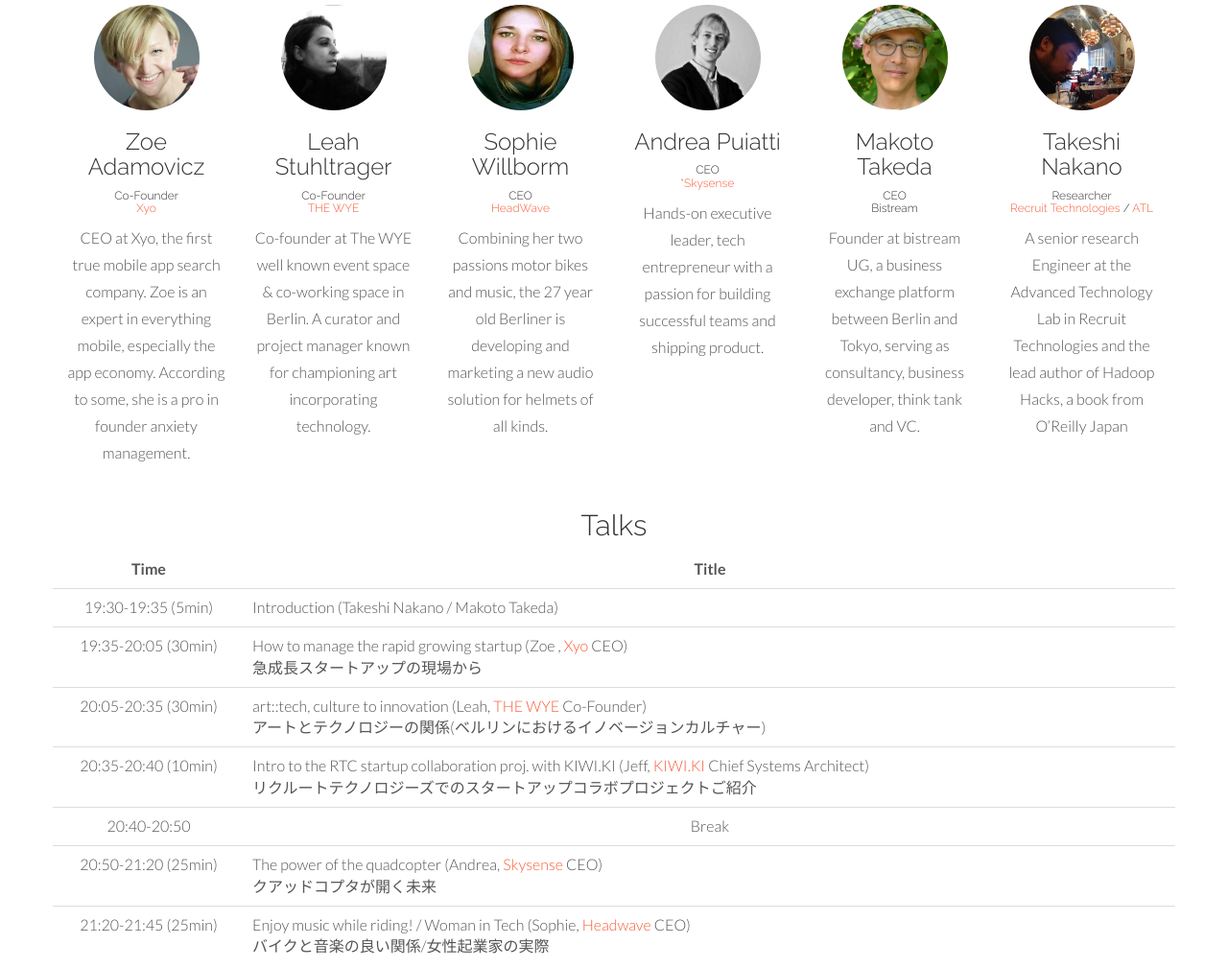
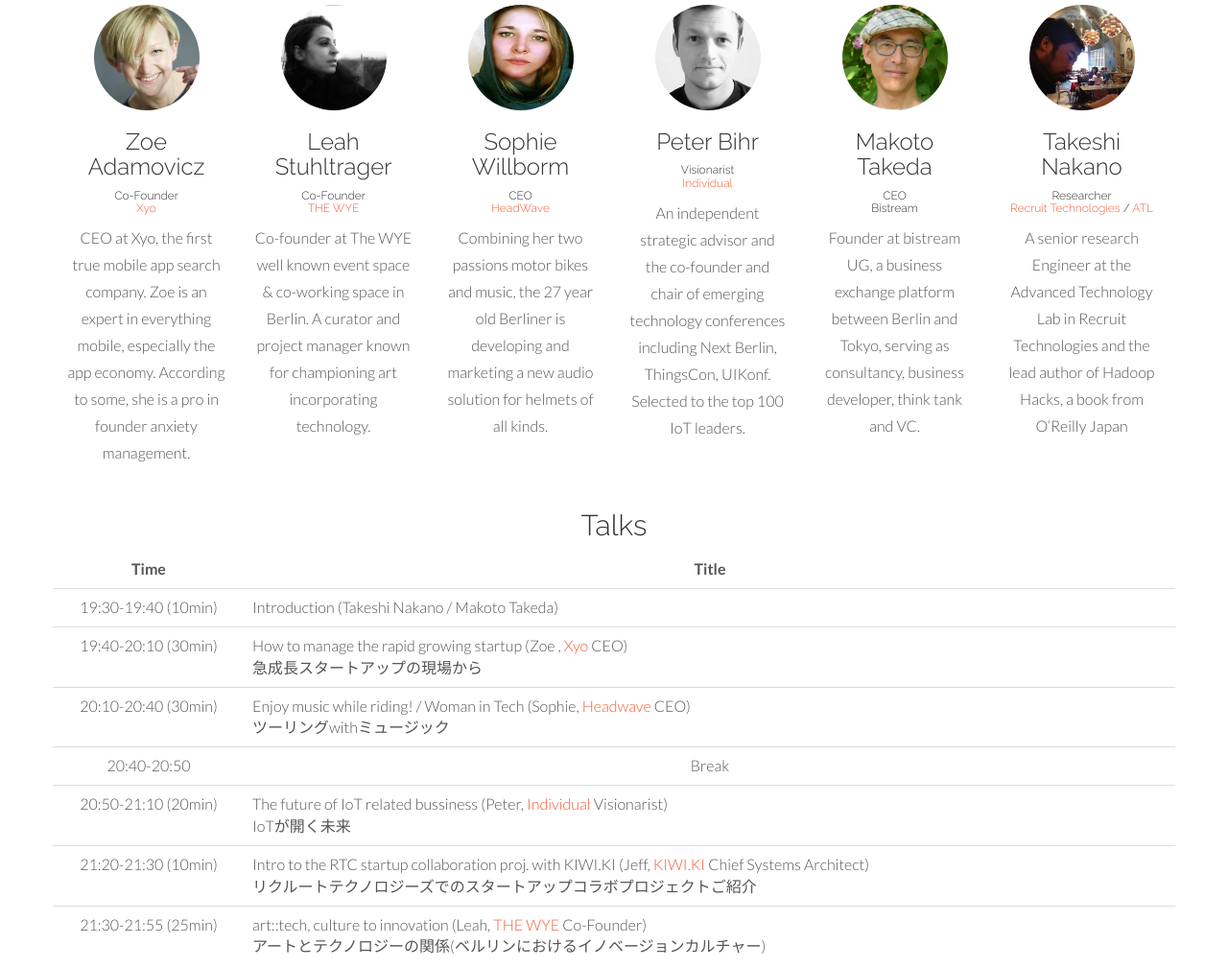
Before and after one commit to tf0054/ffmpeg.wasm, a plain HTML site: page index.html in a window 1280 px wide. Shown: the part 1280-2289 px from the top of the page at 96% size. Drawn offline with Linux system fonts and the light colour scheme.

Commit message:
Changed a speaker (Andrea -> Peter)
Changed the whole agenda

```diff
--- a/index.html
+++ b/index.html
@@ -107,10 +107,11 @@
                     <p>Combining her two passions motor bikes and music, the 27 year old Berliner is developing and marketing a new audio solution for helmets of all kinds.</p>
 				</div>
 				<div class="col-lg-2">
-					<img src="assets/img/speakers/andrea.jpg" data-toggle="tooltip" title="Andrea" class="img-circle" width="110" height="110">
-					<h3>Andrea Puiatti</h3>
-					<h6>CEO<br/><a href="http://www.skysense.de" target="_blank">"Skysense</a></h6>
-<p>Hands-on executive leader, tech entrepreneur with a passion for building successful teams and shipping product.</p>
+					<img src="assets/img/speakers/peter.jpg" data-toggle="tooltip" title="Peter" class="img-circle" width="110" height="110">
+					<h3>Peter Bihr</h3>
+                    <h6>Visionarist<br/><a href="http://www.thewavingcat.com/" target="_blank">Individual</a></h6>
+<p>An independent strategic advisor and the co-founder and chair of emerging technology conferences including Next Berlin, ThingsCon, UIKonf.
+Selected to the top 100 IoT leaders.</p>
 				</div>
 				<div class="col-lg-2">
 					<img src="assets/img/speakers/makoto.jpg" data-toggle="tooltip" title="Makoto Takeda" class="img-circle" width="110" height="110">
@@ -138,32 +139,32 @@
   </thead>
   <tbody>
     <tr>
-      <td>19:30-19:35 (5min)</td>
+      <td>19:30-19:40 (10min)</td>
       <td align="left">Introduction (Takeshi Nakano / Makoto Takeda)</td>
     </tr>
     <tr>
-      <td>19:35-20:05 (30min)</td>
+      <td>19:40-20:10 (30min)</td>
       <td align="left">How to manage the rapid growing startup (Zoe , <a href="http://xyo.net/">Xyo</a> CEO)<br/>急成長スタートアップの現場から</td>
     </tr>
     <tr>
-      <td>20:05-20:35 (30min)</td>
-      <td align="left">art::tech, culture to innovation (Leah, <a href="http://www.thewye.de/">THE WYE</a> Co-Founder)<br/>アートとテクノロジーの関係(ベルリンにおけるイノベージョンカルチャー)</td>
-    </tr>
-    <tr>
-      <td>20:35-20:40 (10min)</td>
-      <td align="left">Intro to the RTC startup collaboration proj. with KIWI.KI (Jeff, <a href="http://kiwi.ki/">KIWI.KI</a> Chief Systems Architect)<br/>リクルートテクノロジーズでのスタートアップコラボプロジェクトご紹介</td>
+      <td>20:10-20:40 (30min)</td>
+      <td align="left">Enjoy music while riding! / Woman in Tech (Sophie, <a href="http://www.headwave.de/">Headwave</a> CEO)<br/>ツーリングwithミュージック</td>
     </tr>
     <tr>
       <td>20:40-20:50</td>
       <td>Break</td>
     </tr>
     <tr>
-      <td>20:50-21:20 (25min)</td>
-      <td align="left">The power of the quadcopter (Andrea, <a href="http://skysense.de/">Skysense</a> CEO)<br/>クアッドコプタが開く未来</td>
+      <td>20:50-21:10 (20min)</td>
+      <td align="left">The future of IoT related bussiness (Peter, <a href="www.thewavingcat.com/">Individual</a> Visionarist)<br/>IoTが開く未来</td>
     </tr>
     <tr>
-      <td>21:20-21:45 (25min)</td>
-      <td align="left">Enjoy music while riding! / Woman in Tech (Sophie, <a href="http://www.headwave.de/">Headwave</a> CEO)<br/>バイクと音楽の良い関係/女性起業家の実際</td>
+      <td>21:20-21:30 (10min)</td>
+      <td align="left">Intro to the RTC startup collaboration proj. with KIWI.KI (Jeff, <a href="http://kiwi.ki/">KIWI.KI</a> Chief Systems Architect)<br/>リクルートテクノロジーズでのスタートアップコラボプロジェクトご紹介</td>
+    </tr>
+    <tr>
+      <td>21:30-21:55 (25min)</td>
+      <td align="left">art::tech, culture to innovation (Leah, <a href="http://www.thewye.de/">THE WYE</a> Co-Founder)<br/>アートとテクノロジーの関係(ベルリンにおけるイノベージョンカルチャー)</td>
     </tr>
   </tbody>
   </table>
```
Also changed, not shown: assets/img/speakers/peter.jpg (added).
